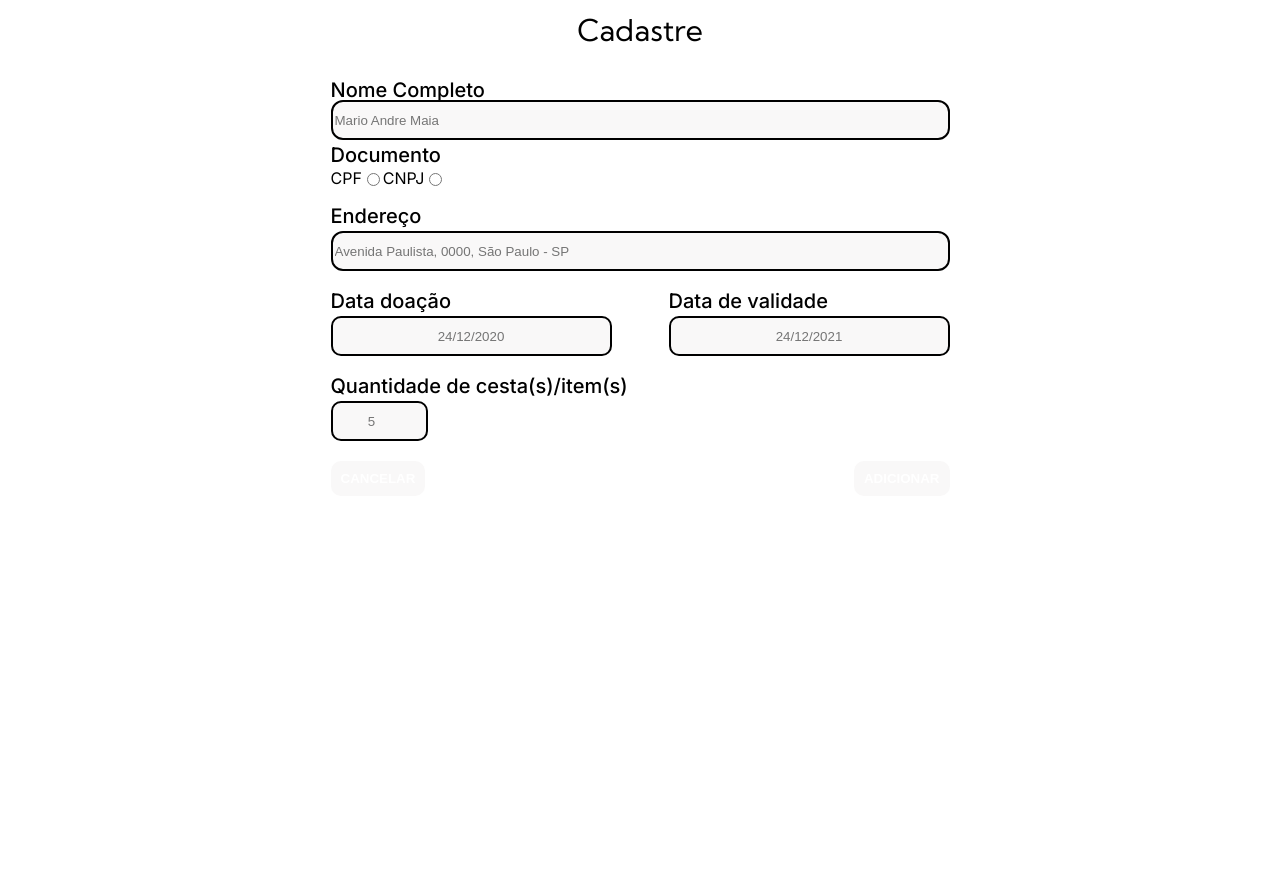
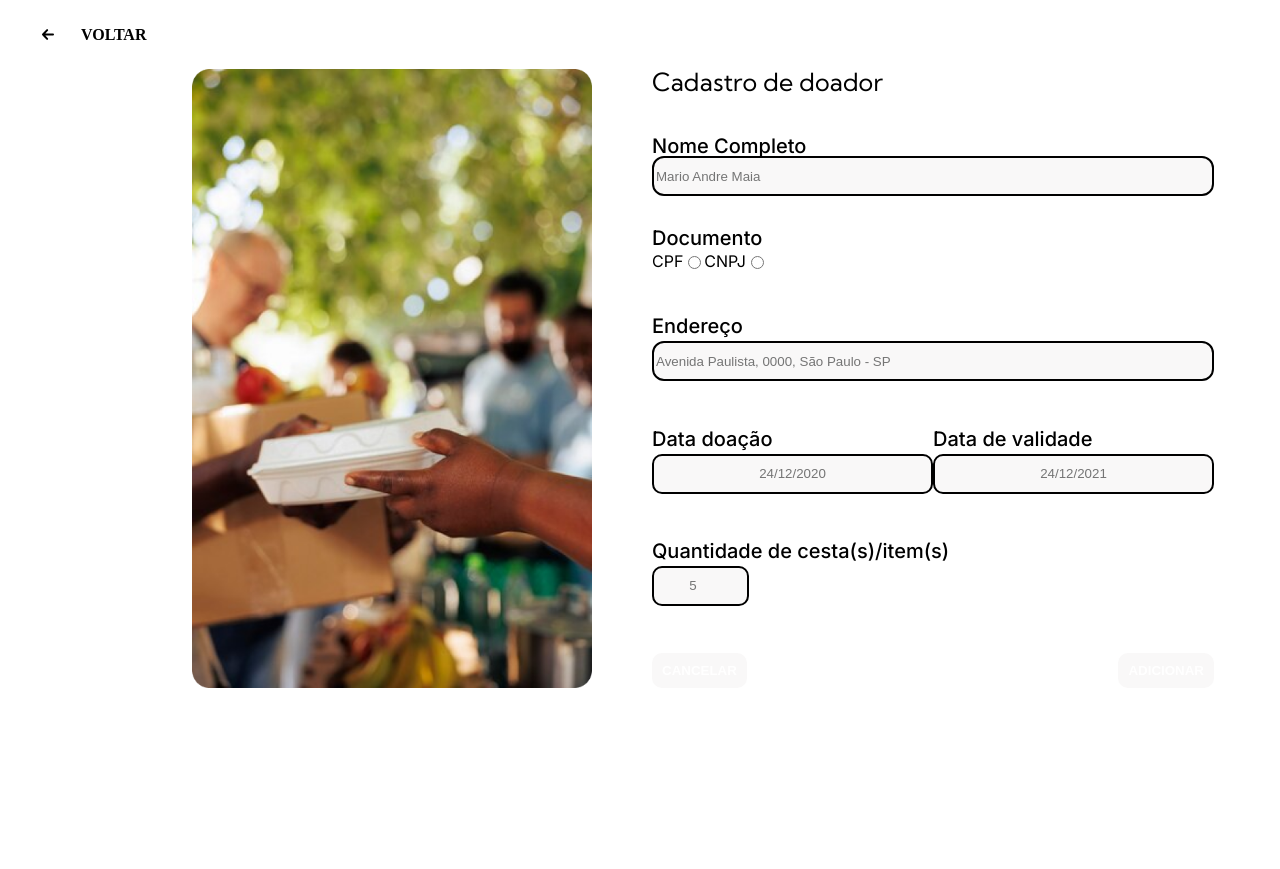
Before and after one commit to ThiagoTDS/Projeto_Associacao, a Python web app: template templates/cadastre.html in a window 1280 px wide. Before the commit the page ends 441 px from the top, so only its background shows below. Run offline with Jinja, Linux system fonts and the light colour scheme; the template is opened without the code that fills it, so the values that code supplies are empty.

Commit message:
Botão de voltar adicionado e banner lateral esquerdo posicionado

```diff
--- a/style/cadastro.css
+++ b/style/cadastro.css
@@ -5,26 +5,57 @@
 
 body {
   font-family: var(--font-family-text);
-  display: flex;
-  flex-direction: column;
-  justify-content: start;
-  align-items: center;
   font-size: var(--text-size);
 }
 
-.titulo {
-  margin-top: 15px;
-  font-size: var(--page-title-size);
-  font-family: var(--font-family-titulo);
+header {
+  width: 100%;
+}
+
+.botao-voltar {
+  width: 100px;
+  display: flex;
+  align-items: center;
+  font-weight: 700;
+  font-size: var(--text-size);
+  text-decoration: none;
+  color: var(--second-color);
+  padding: var(--hover-padding-option);
+}
+
+main {
+  width: 100%;
+  height: 100vh;
+  display: flex;
+  flex-direction: column;
+  align-items: center;
+}
+main .container {
+  display: flex;
+  width: 70%;
+}
+main .container img {
+  width: 400px;
+  height: 619px;
+  margin-right: 60px;
+}
+main .container div {
+  display: flex;
+  justify-content: center;
 }
 
 .form-container {
   font-family: var(--font-family-text);
   font-size: var(--text-size);
-  margin-top: 20px;
   display: flex;
   width: 619px;
   flex-direction: column;
+  justify-content: space-between;
+  height: 100%;
+}
+.form-container .titulo {
+  font-size: var(--page-title-size);
+  font-family: var(--font-family-titulo);
 }
 .form-container .form-nome-completo, .form-container .form-endereco, .form-container .form-qtde, .form-container .form-qtde-submit {
   display: flex;
@@ -44,12 +75,17 @@
   height: 40px;
   background-color: var(--background-unfilled-input);
 }
+.form-container .form-documento {
+  display: flex;
+  flex-direction: column;
+}
 .form-container .form-documento .form-container__subtitulo {
   font-size: var(--sub-title-size);
   font-weight: var(--sub-title-weight);
 }
 .form-container .form-documento .form-documento__container {
   display: flex;
+  justify-content: start;
   align-items: center;
   margin: 5px 0 5px;
 }
@@ -60,7 +96,6 @@
   background-color: var(--background-unfilled-input);
 }
 .form-container .form-endereco {
-  height: 100%;
   border-radius: var(--border-radius-input);
 }
 .form-container .form-endereco .form-endereco__subtitulo {
--- a/style/cadastro.scss
+++ b/style/cadastro.scss
@@ -5,28 +5,57 @@
 }
 body{
     font-family: var(--font-family-text);
+    font-size: var(--text-size);
+}
+header{
+width: 100%;
+}
+.botao-voltar{
+    width: 100px;
+    display: flex;
+    align-items: center;
+    font-weight: 700;
+    font-size: var(--text-size);
+    text-decoration: none;
+    color: var(--second-color);
+    padding: var(--hover-padding-option)
+}
+main{
+    width: 100%;
+    height: 100vh;
     display: flex;
     flex-direction: column;
-    justify-content: start;
     align-items: center;
-    font-size: var(--text-size);
+
+    .container{
+        display: flex;
+        width: 70%;
+    }
+    .container img{
+        width: 400px;
+        height: 619px;
+        margin-right: 60px;
+    }
+    .container div{
+        display: flex;
+        justify-content: center;
+
+    }
 }
 
-.titulo{
-    margin-top: 15px;
-    font-size: var(--page-title-size);
-    font-family: var(--font-family-titulo);
-}
 .form-container{
     font-family: var(--font-family-text);
     font-size: var(--text-size);
-    margin-top: 20px;
     display: flex;
     width: 619px;
     flex-direction: column;
+    justify-content: space-between;
+    height: 100%;
 
-
-
+    .titulo{
+        font-size: var(--page-title-size);
+        font-family: var(--font-family-titulo);
+    }
     .form-nome-completo, .form-endereco, .form-qtde, .form-qtde-submit{
         display: flex;
         flex-direction: column;
@@ -48,12 +77,15 @@
     }
 
     .form-documento{
+        display: flex;
+        flex-direction: column;
         .form-container__subtitulo{
             font-size: var(--sub-title-size);
             font-weight: var(--sub-title-weight);
         }
         .form-documento__container{
             display: flex;
+            justify-content: start;
             align-items: center;
             margin: 5px 0 5px;
         }
@@ -66,7 +98,6 @@
     }
     //container de endereço
     .form-endereco{
-        height: 100%;
         border-radius: var(--border-radius-input);
         .form-endereco__subtitulo{
             font-size: var(--sub-title-size);
--- a/style/style.css
+++ b/style/style.css
@@ -18,10 +18,10 @@
   display: flex;
   justify-content: space-around;
   align-items: center;
-  height: 137px;
+  height: 100px;
 }
 header .nav-container .nav-container__titulo {
-  font-size: 48px;
+  font-size: var(--page-title-size);
   font-family: var(--font-family-titulo);
   font-weight: 400;
 }
--- a/style/style.scss
+++ b/style/style.scss
@@ -20,9 +20,9 @@
         justify-content: space-around;
         align-items: center;
 
-        height: 137px;
+        height: 100px;
         .nav-container__titulo{
-            font-size: 48px;
+            font-size: var(--page-title-size);
             font-family: var(--font-family-titulo);
             font-weight: 400;
         }
--- a/style/variaveis.css
+++ b/style/variaveis.css
@@ -6,7 +6,6 @@
     --background-color: #ffffff;
     --secondary-color: black;
     --contrast-color: #5d90ff;
-    /* body */
 
     /* estilos apenas para botões */
         /* cancelar */
@@ -18,9 +17,9 @@
         /* Medidas */
         --padding-border-radius-buttons: 10px;
         /* Corretas */
-    --color-all-buttons: rgb(255, 255, 255); /* Cor de texto */
-    --background-inactive-button: #F9F8F8;
-    /* estilos apenas para botões */
+        --color-all-buttons: rgb(255, 255, 255); /* Cor de texto */
+        --background-inactive-button: #F9F8F8;
+
 
     /* estilo apenas para tags input de entrada de dados */
     --border-size-input: 2px;
@@ -34,7 +33,7 @@
     --font-family-titulo: "Kumbh Sans", sans-serif;
     --font-family-text: "Inter", sans-serif;
     --text-size: 16px;
-    --page-title-size: 30px;
+    --page-title-size: 25px;
     --sub-title-size: 20px;
     --sub-title-weight: 500;
     /* Texto */
--- a/templates/cadastre.html
+++ b/templates/cadastre.html
@@ -9,8 +9,19 @@
     <link rel="stylesheet" href="/style/variaveis.css">
 </head>
 <body>
-    <h1 class="titulo">Cadastre</h1>
+    <header>
+        <nav>
+            <a class="botao-voltar" href="\index.html">
+                <img src="/style/img/arrow-left-sm.svg" alt="seta para mirada para a esquerda">
+                <p>VOLTAR</p>
+            </a>
+        </nav>
+    </header>
+    <main> <!--Colunm-->
+        <div class="container"> <!--Row-->
+            <img src="/style/img/banner-lateral.png" alt="imagem na qual há uma marmita e duas mãos apoiando-a">
             <form class="form-container" action="#" method="get">
+                <h1 class="titulo">Cadastro de doador</h1>
                 <!-- Nome completo -->
                 <div class="form-nome-completo">
                     <label class="form-nome-completo__subtitulo" for="nome_completo">Nome Completo</label>
@@ -65,6 +76,9 @@
                     <button class="buttons-container__enviar" type="submit" value="submit" id="submit-botao">ADICIONAR</button>
                 </div>
             </form>
+        </div>
+
+    </main>
     <script type="module" src="/app/cadastre.js"></script>
 
 </body>
```
Also changed, not shown: style/img/arrow-left-sm.svg (added), style/img/banner-lateral.png (added), templates/doacao.html (deleted), templates/estoque.html (added), 2 other files. Lines whose indentation alone changed are shown as unchanged.
